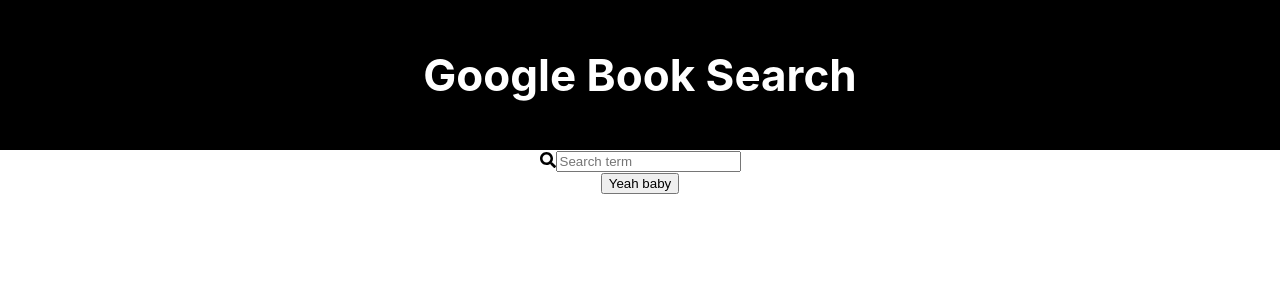
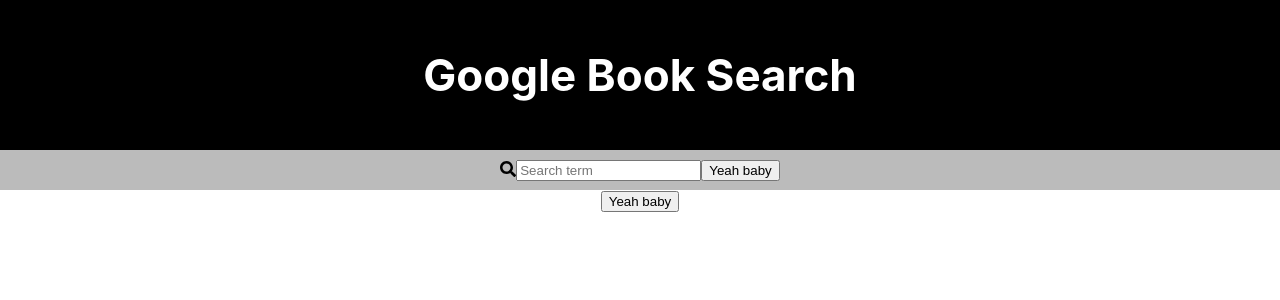
Before and after one commit to thinkful-ei-heron/larry-jonny-book-search, a React (Create React App) app: page / in a window 1280 px wide. Shown: the top 300 px of the page. Built offline with nearby package versions, Linux system fonts and the light colour scheme; the HTML template or start-up script is replaced by a standard one.

Commit message:
Added a search bar

```diff
--- a/src/App.js
+++ b/src/App.js
@@ -43,7 +43,8 @@
                 <header className="App-header">
                     <h1>Google Book Search</h1>
                 </header>
-                <SearchBar />
+                <SearchBar
+                  handleSubmit= {this.handleSubmit} />
                 {this.state.books.map(book => (<Book key={book.id} link={book.link} title={book.title} img={book.img} description={book.description} price={book.price} authors={book.authors} />))}
                 <button onClick={this.handleSubmit}>Yeah baby</button>
             </div>
--- a/src/SearchBar/searchBar.css
+++ b/src/SearchBar/searchBar.css
@@ -0,0 +1,8 @@
+.SearchBar {
+  display: flex;
+  flex-direction: column;
+  align-content: center;
+  justify-content: center;
+  background-color: #BBBBBB;
+  height: 40px;
+}
--- a/src/SearchBar/searchBar.js
+++ b/src/SearchBar/searchBar.js
@@ -11,8 +11,8 @@
           <FontAwesomeIcon icon={faSearch} />
           <input
             placeholder="Search term"
-            value={this.props.searchTerm}
-            onChange={e => this.props.handleUpdate(e.target.value)} />
+            value={this.props.searchTerm} />
+          <button onClick={e => this.props.handleSubmit(e.target.value)}>Yeah baby</button>
         </div>
       </div>
     );
```
